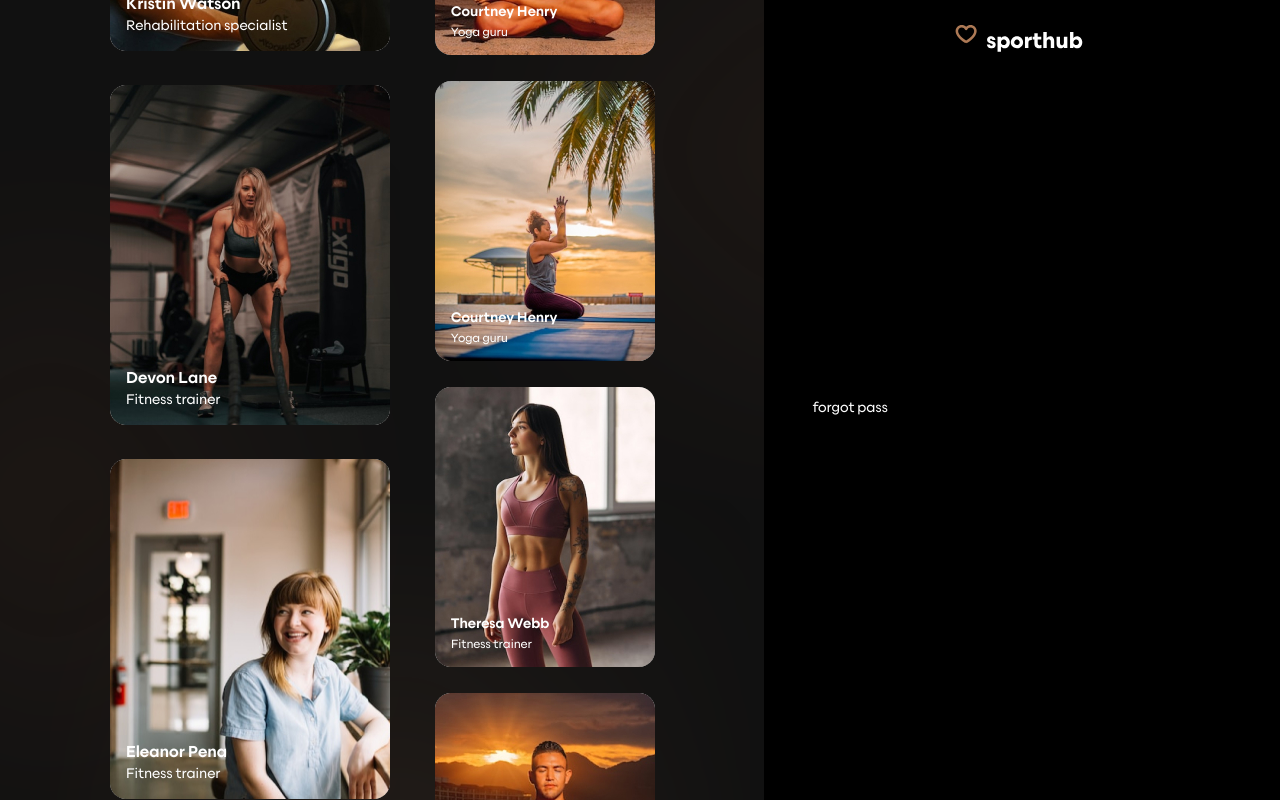
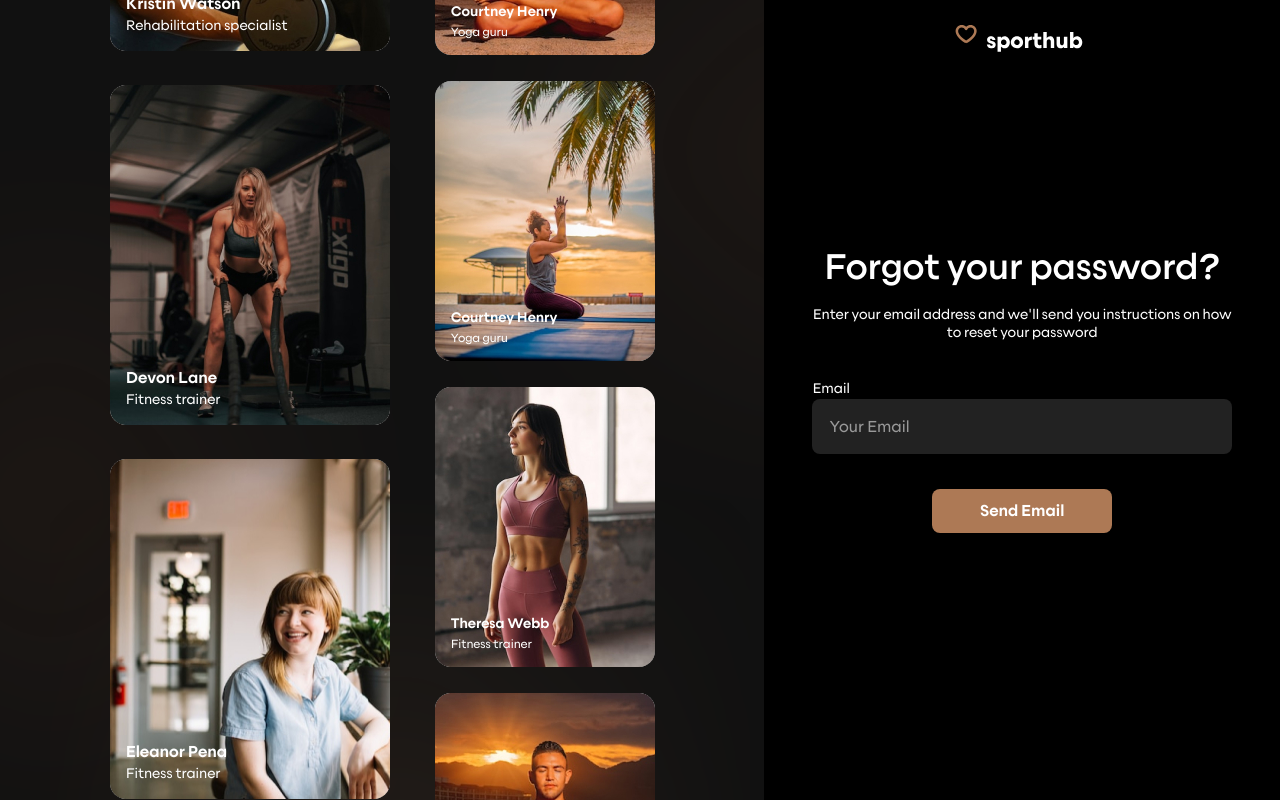
Before and after one commit to MTONSEG/sporthub-react, a React (Create React App) app: page /auth/forgot in a window 1280 px wide. Built offline with nearby package versions, Linux system fonts and the light colour scheme.

Commit message:
add forgot password page

```diff
--- a/src/components/containers/BodyAuth/BodyAuth.tsx
+++ b/src/components/containers/BodyAuth/BodyAuth.tsx
@@ -4,6 +4,7 @@ import Logo from "../../ui/atoms/Logo/Logo";
 import { Route, Routes } from "react-router-dom";
 import SingIn from "../../pages/Auth/SingIn/SingIn";
 import SingUp from "../../pages/Auth/SingUp/SingUp";
+import ForgotPassword from "../../pages/Auth/ForgotPassword/ForgotPassword";
 
 export const BodyAuth = () => {
 	return (
@@ -16,7 +17,7 @@ export const BodyAuth = () => {
 						<Routes>
 							<Route index element={<SingIn />} />
 							<Route path="reg" element={<SingUp/>} />
-							<Route path="forgot" element={<>forgot pass</>} />
+							<Route path="forgot" element={<ForgotPassword/>} />
 							<Route path="restore" element={<>restore pass</>} />
 							<Route path="check" element={<>check email</>} />
 						</Routes>
--- a/src/components/pages/Auth/ForgotPassword/ForgotPassword.scss
+++ b/src/components/pages/Auth/ForgotPassword/ForgotPassword.scss
@@ -1 +1,5 @@
-\
+.forgot-text {
+	text-align: center;
+	line-height: normal;
+	margin-bottom: 40px;
+}
--- a/src/components/pages/Auth/ForgotPassword/ForgotPassword.tsx
+++ b/src/components/pages/Auth/ForgotPassword/ForgotPassword.tsx
@@ -1,42 +1,40 @@
-import React from "react";
-import './Auth.scss';
-import { Route, Routes } from "react-router-dom";
+import React, { useState } from "react";
+import './ForgotPassword.scss';
+import TitleAuth from "../../../ui/atoms/TitleAuth/TitleAuth";
+import { useAppSelector } from "../../../../hooks/hooks";
+import Input from "../../../ui/forms/Input/Input";
+import { Button } from "../../../ui/atoms/Button/Button";
+import { SubtextAuth } from "../SubtextAuth/SubtextAuth";
+import { TermsPolicyAuth } from "../TermsPolicyAuth/TermsPolicyAuth";
 
-const Auth = () => {
+
+const ForgotPassword = () => {
+	const state = useAppSelector(state => state.forgot);
+	const [email, setEmail] = useState<string>('');
+
 	return (
-		<div className="auth">
-			<ContainerAuth>
-				<SliderAuth />
-				<BodyAuth />
-			</ContainerAuth>
-		</div>
+		<>
+			<TitleAuth title={state.title} mb="16px" />
+			<p className="forgot-text" >{state.text }</p>
+			<div className="sing-in">
+				<div className="sing-in__input-list">
+					<Input
+						value={email}
+						setValue={setEmail}
+						title={state.email.title}
+						placeholder={state.email.placeholder}
+						type="email"
+						mb="0"
+					/>
+				</div>
+				<div className="sing-in__footer">
+					<Button maxWidth="180px" centered={true}>{state.btn}</Button>
+				</div>
+
+
+			</div>
+		</>
 	)
 }
 
-export default Auth;
-
-const BodyAuth = () => {
-	return (
-		<div className="body-auth">
-			lol
-		</div>
-	)
-}
-
-const SliderAuth = () => {
-	return (
-		<div className="slider-auth">
-			<Routes>
-				<Route index element={<></>}/>
-			</Routes>
-		</div>
-	)
-}
-
-const ContainerAuth = ({ children }) => {
-	return (
-		<div className="container-auth">
-			{children}
-		</div>
-	)
-}
+export default ForgotPassword;
--- a/src/components/pages/Auth/SingIn/SingIn.tsx
+++ b/src/components/pages/Auth/SingIn/SingIn.tsx
@@ -6,10 +6,6 @@ import Input from "../../../ui/forms/Input/Input";
 import { Button } from "../../../ui/atoms/Button/Button";
 import { SubtextAuth } from "../SubtextAuth/SubtextAuth";
 import { TermsPolicyAuth } from "../TermsPolicyAuth/TermsPolicyAuth";
-
-const data = {
-	title: 'Sign in'
-}
 
 const SingIn = () => {
 	const state = useAppSelector(state => state.singin);
--- a/src/redux/slices/auth/forgotSlice.ts
+++ b/src/redux/slices/auth/forgotSlice.ts
@@ -1,51 +1,21 @@
-import { createSlice, PayloadAction } from "@reduxjs/toolkit";
-import { AUTH_FORGOT_ROUTE, AUTH_REG_ROUTE } from "../../../routes/routes";
+import { createSlice } from "@reduxjs/toolkit";
+import { inputType, subtextType } from "./singinSlice";
 
-type forgotType = {
+export type forgotType = {
 	title: string,
-	link: string
-}
-export type inputType = {
-	title: string,
-	placeholder: string
-}
-export type subtextType = {
-	text: string,
-	linkTitle: string,
-	link: string
+	text: string
+	btn: string,
+	email: inputType
 }
 
-export type singInType = {
-	title: string,
-	forgot: forgotType,
-	btn: string,
-	email: inputType,
-	password: inputType
-	subtext: subtextType,
-	terms: string
-}
-
-const initialState: singInType = {
-	title: 'Sign in',
-	forgot: {
-		title: 'Forgot password?',
-		link: AUTH_FORGOT_ROUTE
-	},
-	btn: 'Sign in',
+const initialState: forgotType = {
+	title: 'Forgot your password?',
+	text: 'Enter your email address and we\'ll send you instructions on how to reset your password',
+	btn: 'Send Email',
 	email: {
 		title: 'Email',
 		placeholder: 'Your Email'
 	},
-	password: {
-		title: 'Email',
-		placeholder: 'Your Email'
-	},
-	subtext: {
-		text: 'Don’t have an account?',
-		linkTitle: 'Sign up',
-		link: AUTH_REG_ROUTE
-	},
-	terms: 'By proceeding, you agree to our Terms of Use and Privacy Policy'
 }
 
 const forgotSlice = createSlice({
@@ -54,5 +24,5 @@ const forgotSlice = createSlice({
 	reducers: {}
 })
 
-// export const { test } = forgotSlice.actions;
+// export const { test } = singupSlice.actions;
 export default forgotSlice.reducer;
```
